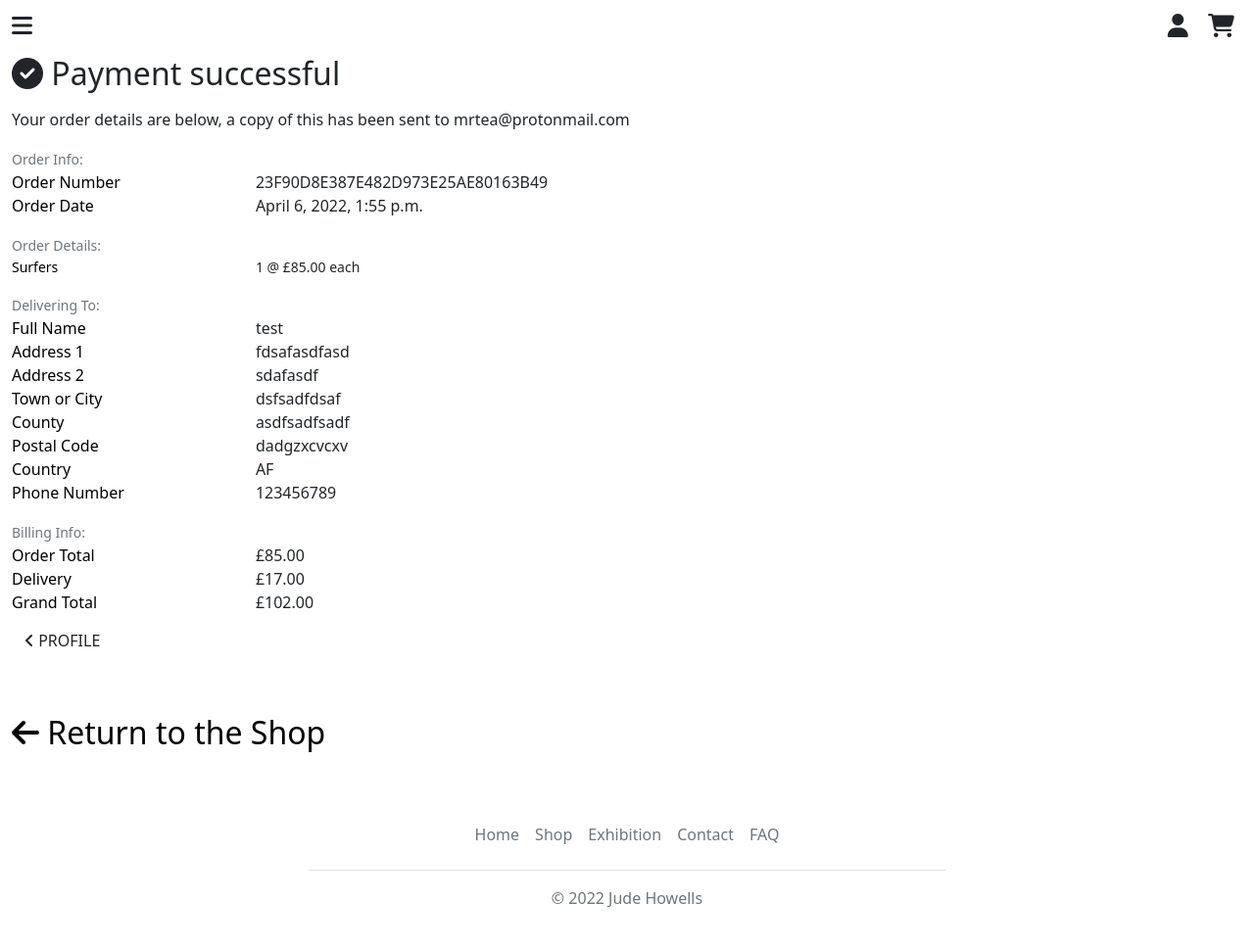
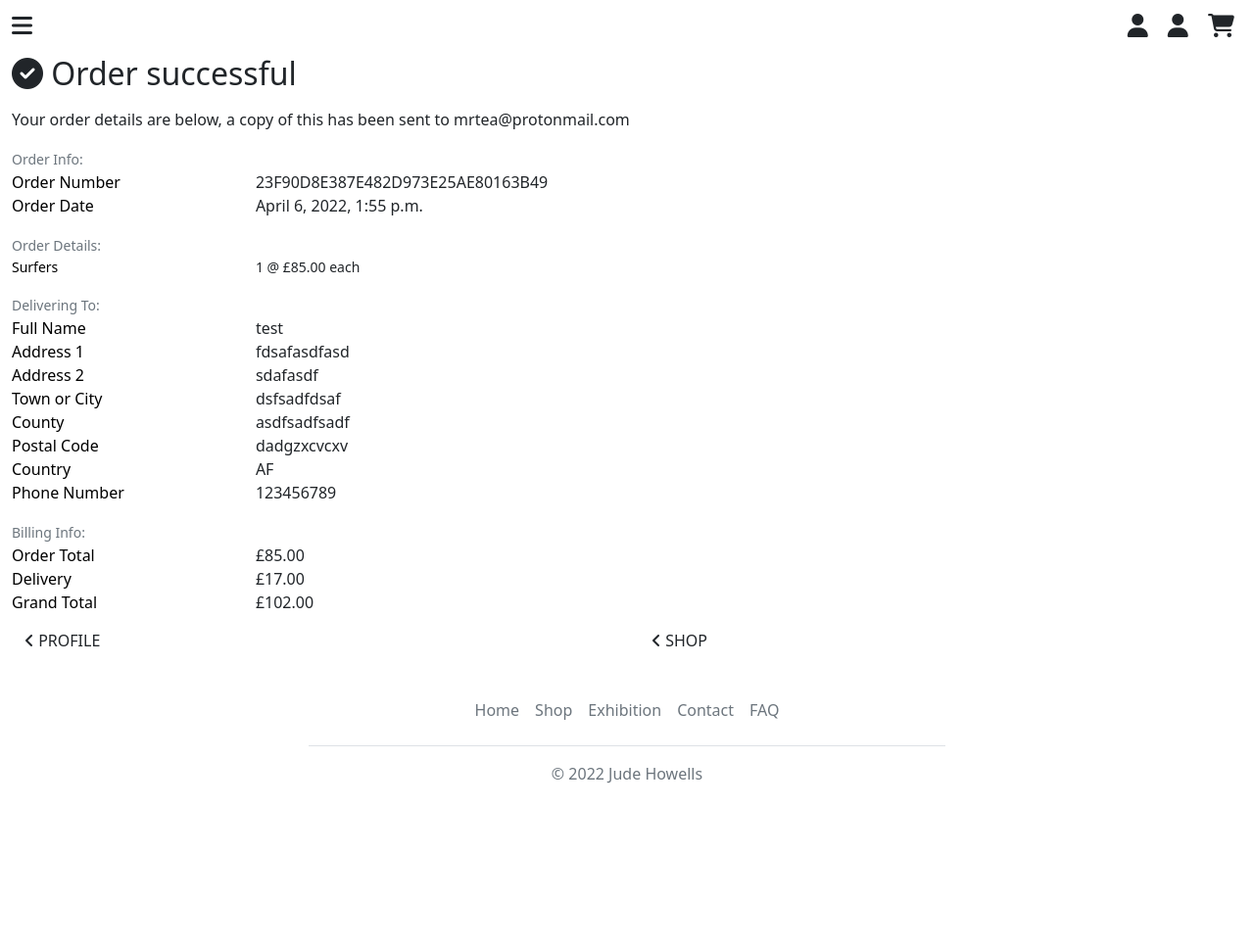
Before and after one commit to liamthetate/jhp, a Django app: a page that uses templates/base.html in a window 1280 px wide. Shown: the whole page at 98% size. After the commit the page ends 800 px from the top, so only its background shows below. Run offline with Django 3.2, Linux system fonts and the light colour scheme; data comes from the database, SQL or seed files in the repository; both versions use the stored data as it was after the commit; some libraries are stand-ins or nearby versions.

Commit message:
profiles initially working

```diff
--- a/cart/templates/cart/checkout-buttons.html
+++ b/cart/templates/cart/checkout-buttons.html
@@ -1,5 +1,5 @@
 
-<a href="{% url 'checkout' %}" class="btn btn-black btn-lg">
+<a href="{% url 'checkout' %}" class="btn btn-dark btn-lg">
     <span class="text-uppercase">Secure Checkout</span>
     <span class="icon">
         <i class="fas fa-lock"></i>
--- a/checkout/templates/checkout/checkout.html
+++ b/checkout/templates/checkout/checkout.html
@@ -102,10 +102,10 @@
                     </fieldset>
 
                     <div class="submit-button text-right mt-5 mb-2">
-						<button id="submit-button" class="btn btn-black rounded-0">
+						<button id="submit-button" class="btn btn-dark rounded-0">
 							<span class="font-weight-bold">Complete Order</span>
 							<span class="icon">
-								<i class="fas fa-lock"></i>
+								<i class="fas fa-handshake"></i>
 							</span>
 						</button>
 						<p class="small text-danger my-0">
--- a/checkout/templates/checkout/checkout_success.html
+++ b/checkout/templates/checkout/checkout_success.html
@@ -10,7 +10,7 @@
 
         <div class="row">
             <div class="col">
-                <h2 class="logo-font mt-2 mb-3"><i class="fas fa-check-circle"></i> Payment successful</h2>
+                <h2 class="logo-font mt-2 mb-3"><i class="fas fa-check-circle"></i> Order successful</h2>
                 <p>Your order details are below, a copy of this has been sent to {{order.email}}</p>
             </div>
         </div>
@@ -184,7 +184,7 @@
     </div>
 
     <div class="row">
-        <div class="col-12 col-lg-7 text-right">
+        <div class="col-6 text-right">
             {% if from_profile %}
                 <a href="{% url 'profile' %} " class="btn btn-black rounded-0 my-2">
                     <span class="icon mr-2">
@@ -194,11 +194,13 @@
                 </a>
             {% endif %}
         </div>
-    </div>
-
-    <div class="row mb-5 mt-5">
-        <div class="col">
-            <h2 class="text-dark link-dark"><a href="{% url 'shop' %}"><i class="fas fa-arrow-left"></i> Return to the Shop</a></h2>
+        <div class="col-6 text-right">
+            <a href="{% url 'shop' %} " class="btn btn-black rounded-0 my-2">
+                <span class="icon mr-2">
+                    <i class="fas fa-angle-left"></i>
+                </span>
+                <span class="text-uppercase">Shop</span>
+            </a>
         </div>
     </div>
 
--- a/templates/base.html
+++ b/templates/base.html
@@ -79,6 +79,7 @@
               <div class="col">
 
                   <!-- RIGHT MENU OFF CANVAS: PROFILE -->
+                  <a class="link-dark menu-button-size me-3" href="{% url 'profile' %}"><i class="fas fa-user"></i></a>
                   <a class="link-dark menu-button-size me-3" type="button" data-bs-toggle="offcanvas" data-bs-target="#offcanvasRightProfile" aria-controls="offcanvasRight"><i class="fas fa-user"></i></a>
                   <div class="offcanvas offcanvas-end" tabindex="-1" id="offcanvasRightProfile" aria-labelledby="offcanvasRightLabel">
                       <div class="offcanvas-header">
@@ -86,7 +87,7 @@
                           <button type="button" class="btn-close text-reset me-2" data-bs-dismiss="offcanvas" aria-label="Close"></button>
                       </div>
                       <div class="offcanvas-body">
-                          <p>PROFILE</p>
+                        <!-- { include "profiles/profile.html" } -->
                       </div>
                   </div>
 
@@ -241,7 +242,7 @@
   $(document).ready(function() {
       setTimeout(function() {
           $('.message').fadeOut('slow');
-      }, 2000); // <-- time in milliseconds, 1000 =  1 sec
+      }, 3000); // <-- time in milliseconds, 1000 =  1 sec
   });
 </script>
 
```
Also changed, not shown: profiles/templates/profiles/profile.html (renamed from profiles/templates/profiles/profiles.html, +4 -11 lines), db.sqlite3.
